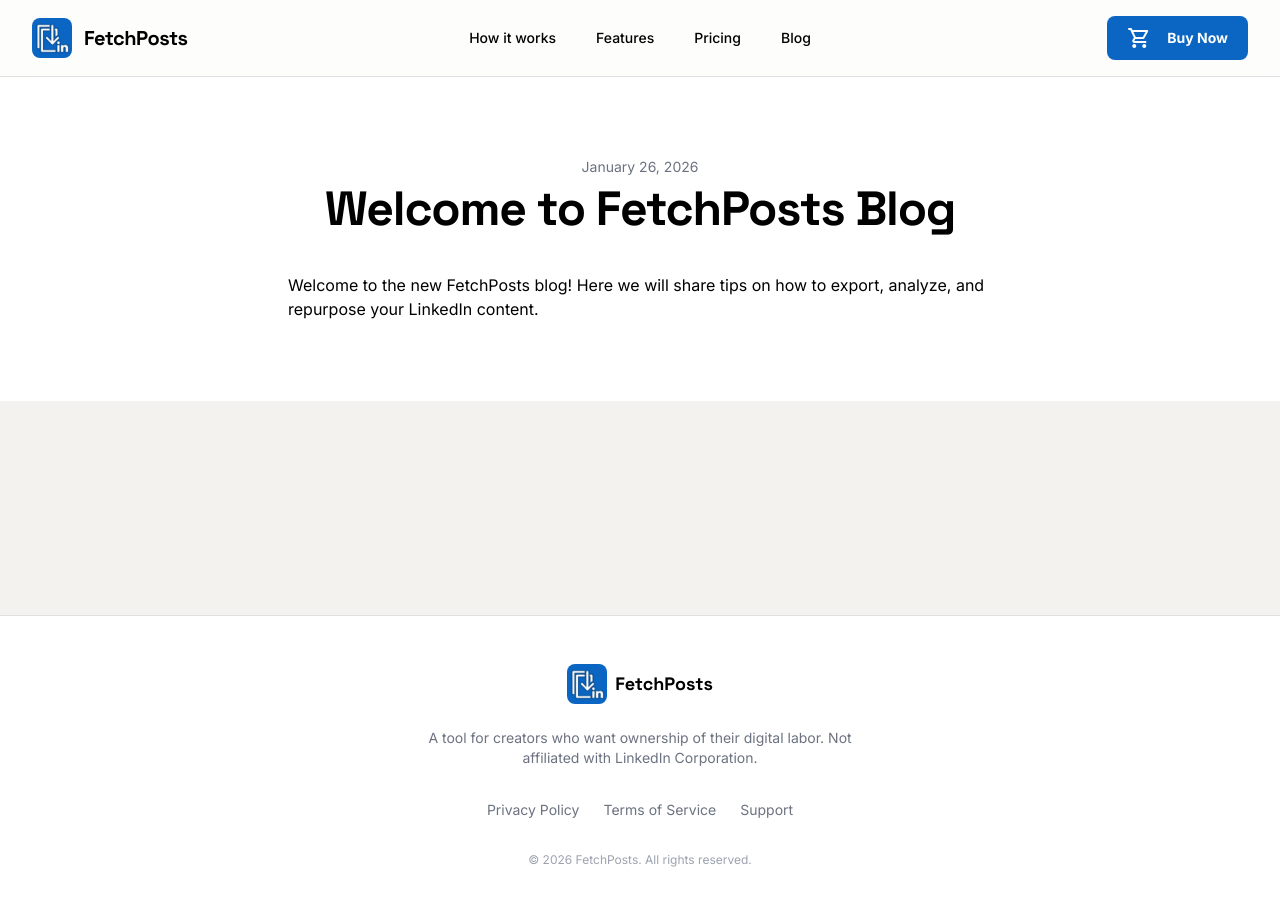
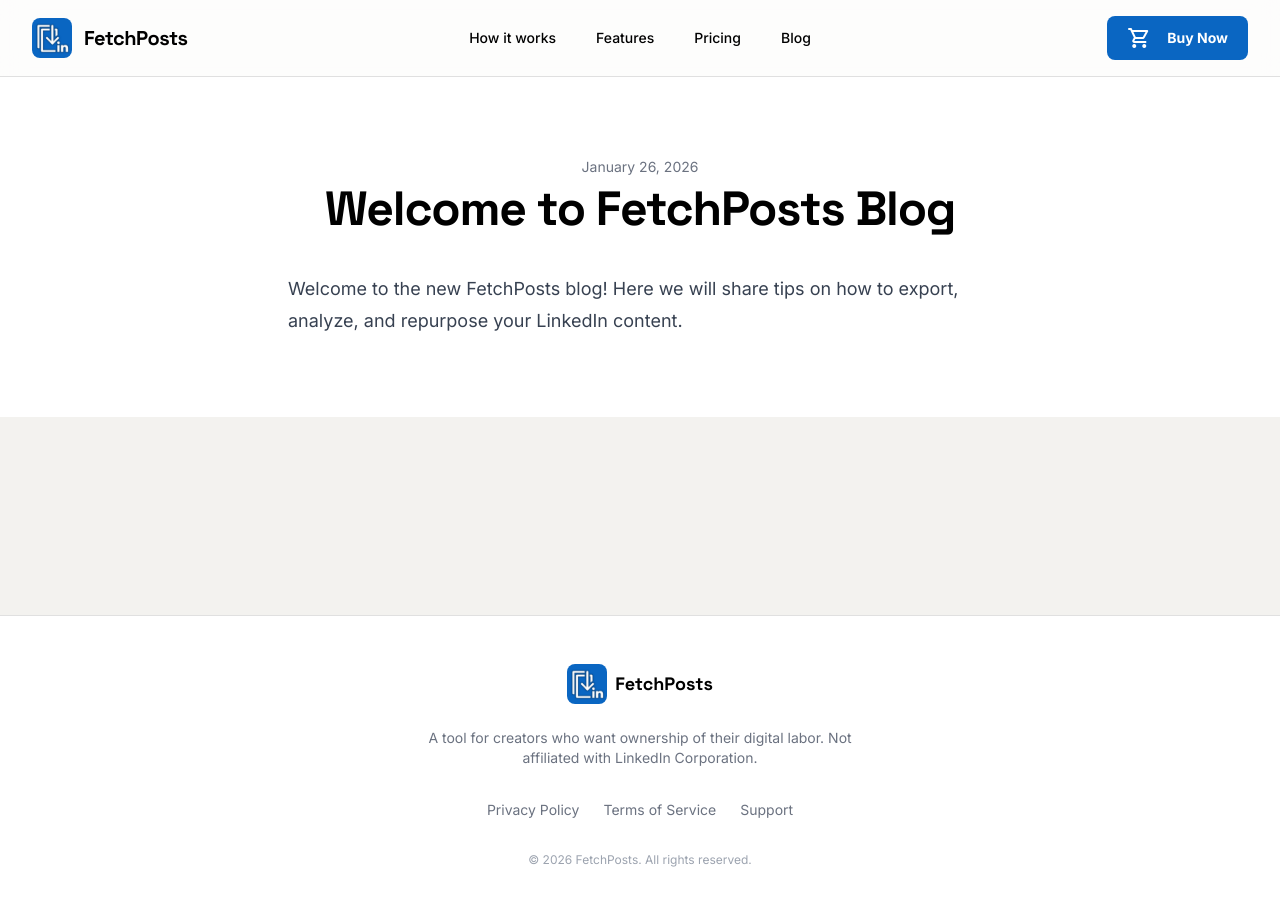
Before and after one commit to Kuziomkin/fetchposts_landing, a Jekyll site: the page built from _posts/2026-01-27-welcome-to-fetchposts.md, in a window 1280 px wide. Built offline with Jekyll 4.4.1, drawn with Linux system fonts in a browser that asks for light colours; nearby versions of some CDN libraries.

Commit message:
Adjusted layout

```diff
--- a/_layouts/default.html
+++ b/_layouts/default.html
@@ -17,7 +17,7 @@
         rel="stylesheet" />
 
     <!-- Tailwind CSS -->
-    <script src="https://cdn.tailwindcss.com?plugins=forms,container-queries"></script>
+    <script src="https://cdn.tailwindcss.com?plugins=forms,container-queries,typography"></script>
     <!-- Tailwind Config -->
     <script id="tailwind-config">
         tailwind.config = {
--- a/_layouts/post.html
+++ b/_layouts/post.html
@@ -4,6 +4,10 @@ layout: default
 <article class="py-20 bg-white dark:bg-surface-dark">
     <div class="mx-auto max-w-3xl px-6 lg:px-8">
         <div class="mb-10 text-center">
+            {% if page.image %}
+            <img src="{{ page.image | relative_url }}" alt="{{ page.title }}"
+                class="w-full h-auto max-h-[500px] object-cover rounded-xl shadow-lg mb-8" />
+            {% endif %}
             <p class="text-sm text-gray-500 mb-2">{{ page.date | date: "%B %d, %Y" }}</p>
             <h1 class="font-display text-4xl font-bold tracking-tight text-black dark:text-white sm:text-5xl mb-6">{{
                 page.title }}</h1>
```
